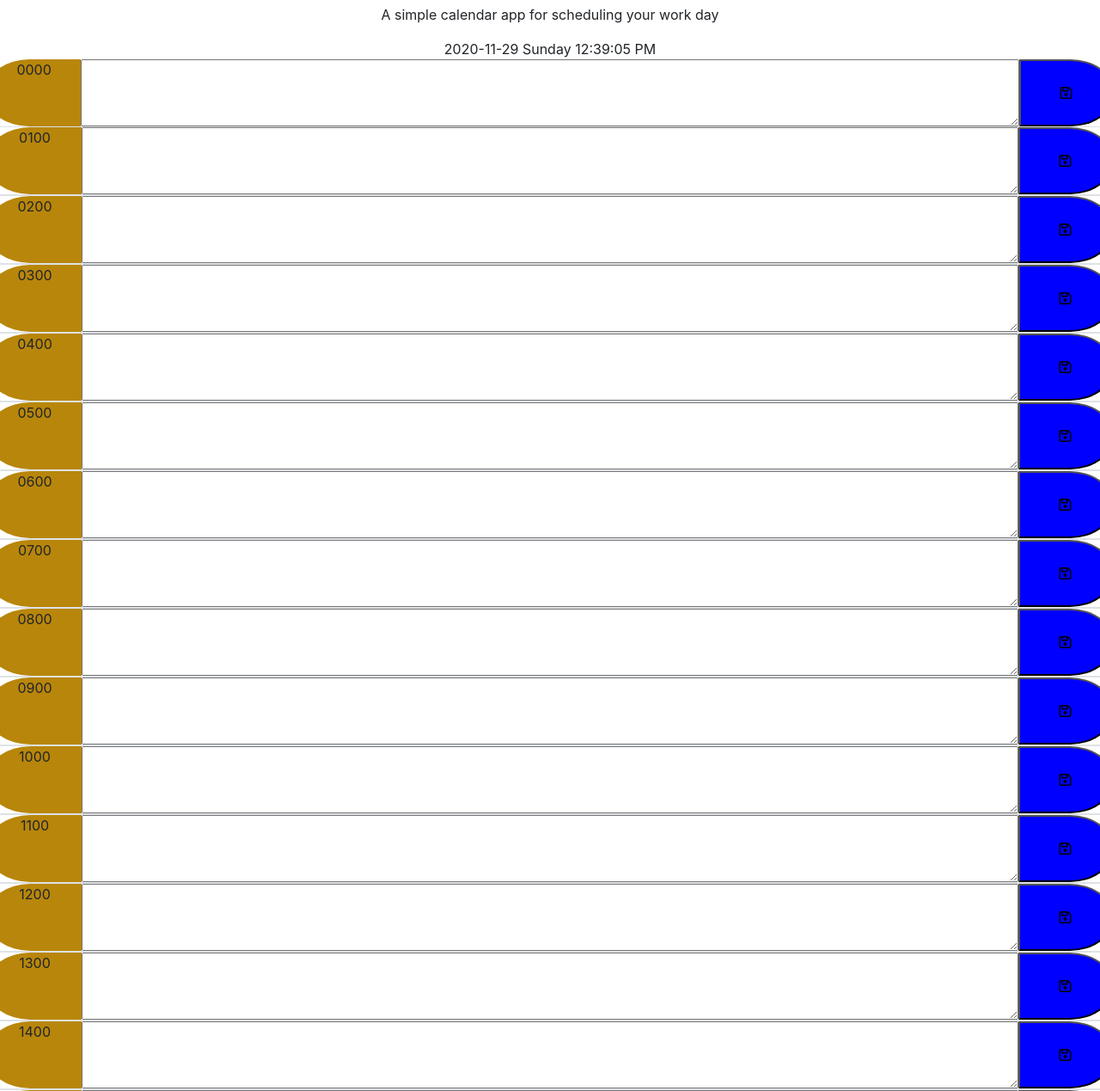
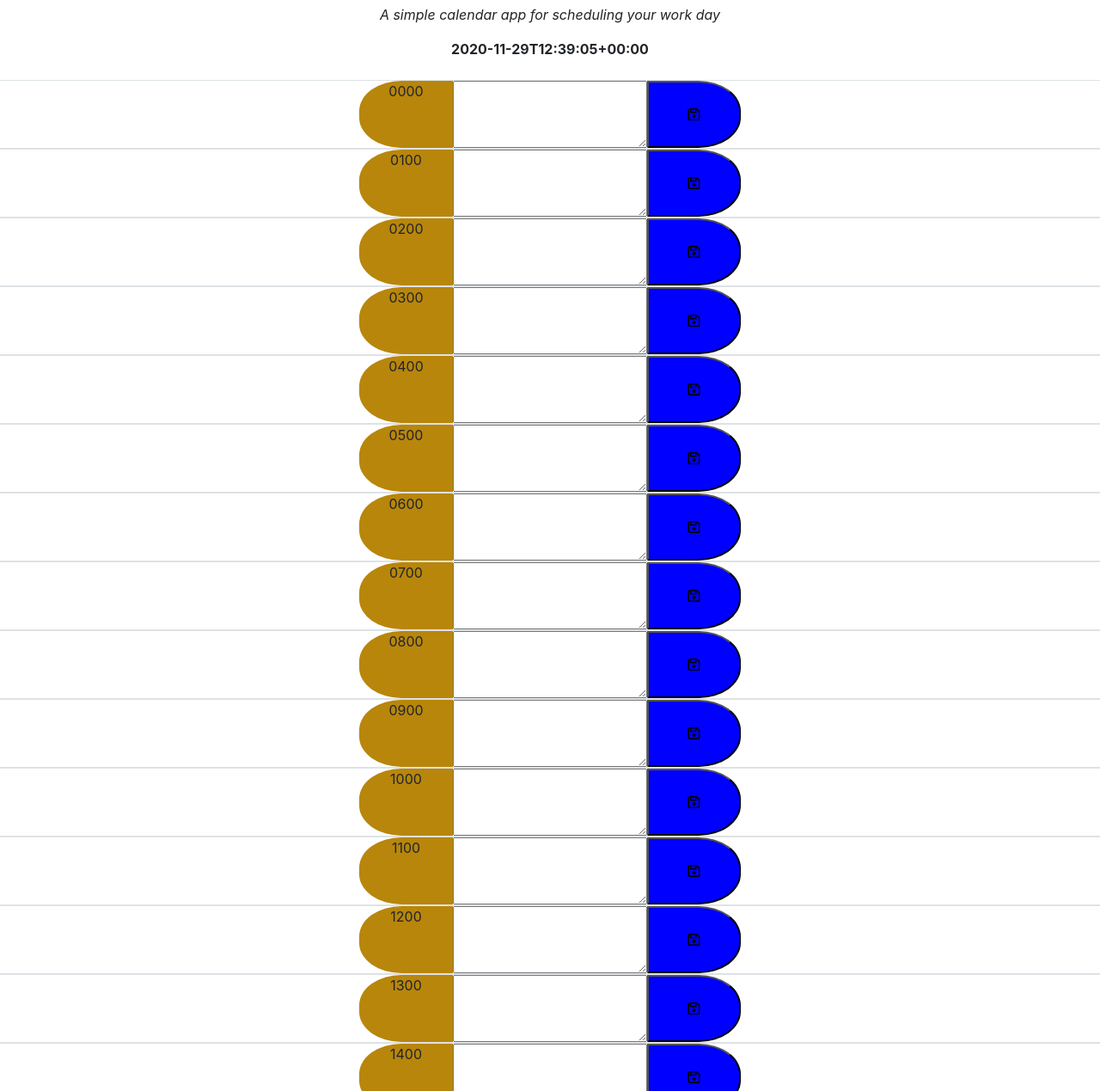
Before and after one commit to supercodingninja/WorkDay-cheduler, a plain HTML site: page index.html in a window 1280 px wide. Shown: the part 51-1320 px from the top of the page at 86% size. Drawn offline with nearby package versions, Linux system fonts and the light colour scheme.

Commit message:
Some CSS styling, continued.

```diff
--- a/Assets/CSS/wds.css
+++ b/Assets/CSS/wds.css
@@ -1,6 +1,10 @@
 /* Ref. Link to Centering https://www.w3.org/Style/Examples/007/center.en.html */
 header {
     text-align: center;
+}
+
+.capMoment {
+    font-weight: bold;
 }
 
 #tod {
--- a/Assets/JS/day.js
+++ b/Assets/JS/day.js
@@ -49,7 +49,8 @@ $(document).ready(function() {
 
 
 // Using https://momentjs.com/ I am having trouble with this section. I have to refresh the page to get the accurate time.//
-$('#currDate').text(moment().format('YYYY-' + 'MM-' + 'DD') + moment().format(' dddd  ') + moment().format('LTS'));
+// $('#currDate').text(moment().format('YYYY-' + 'MM-' + 'DD') + moment().format(' dddd  ') + moment().format('LTS'));
+$('#currDate').text(moment().format());
 
 let counter = 1;
 
--- a/index.html
+++ b/index.html
@@ -25,20 +25,23 @@
     <header class="Impact">
       <h1 class="bigTitle">Work Day Scheduler</h1>
 
-      <p class="brief">A simple calendar app for scheduling your work day</p>
-      <div class="row justify-content-center" id="currDate"><h4></h4></div>
+      <p class="brief"><i>A simple calendar app for scheduling your work day</i></p>
+      <div class="capMoment" id="currDate"><h4></h4></div>
     </header>
+
+    <br>
 
     <!-- Create Timeblocks here. Need part of "Form" tag.  Ref. Link: https://www.w3schools.com/tags/tag_input.asp -->
     <div class="mySchedule">
 
-      <div id="taskRow1" class="row">
+      <div id="taskRow1" class="row justify-content-lg-center border-top border-bottom border-left border-right taskRow">
 
         <div id="tod"class="col-lg-1">
           0000
         </div>
 
-        <textarea rows="3" id="taskEntered1" class="col-lg-10"></textarea>
+        <!-- Format center row (data/task input area), here -->
+        <textarea rows="3" id="taskEntered1" class="col-lg-8.2"></textarea>
 
         <button id="saveTask" class="col-lg-1"><i class="far fa-save"></i></button>
       </div>
@@ -49,7 +52,7 @@
           0100
         </div>
 
-        <textarea rows="3" id="taskEntered2" class="col-lg-10"></textarea>
+        <textarea rows="3" id="taskEntered2" class="col-lg-8.2"></textarea>
 
         <button id="saveTask" class="col-lg-1"><i class="far fa-save"></i></button>
       </div>
@@ -60,7 +63,7 @@
           0200
         </div>
 
-        <textarea rows="3" id="taskEntered3" class="col-lg-10"></textarea>
+        <textarea rows="3" id="taskEntered3" class="col-lg-8.2"></textarea>
 
         <button id="saveTask" class="col-lg-1"><i class="far fa-save"></i></button>
       </div>
@@ -71,7 +74,7 @@
           0300
         </div>
 
-        <textarea rows="3" id="taskEntered4" class="col-lg-10"></textarea>
+        <textarea rows="3" id="taskEntered4" class="col-lg-8.2"></textarea>
 
         <button id="saveTask" class="col-lg-1"><i class="far fa-save"></i></button>
       </div>
@@ -82,7 +85,7 @@
           0400
         </div>
 
-        <textarea rows="3" id="taskEntered5" class="col-lg-10"></textarea>
+        <textarea rows="3" id="taskEntered5" class="col-lg-8.2"></textarea>
 
         <button id="saveTask" class="col-lg-1"><i class="far fa-save"></i></button>
       </div>
@@ -93,7 +96,7 @@
           0500
         </div>
 
-        <textarea rows="3" id="taskEntered6" class="col-lg-10"></textarea>
+        <textarea rows="3" id="taskEntered6" class="col-lg-8.2"></textarea>
 
         <button id="saveTask" class="col-lg-1"><i class="far fa-save"></i></button>
       </div>
@@ -104,7 +107,7 @@
           0600
         </div>
 
-        <textarea rows="3" id="taskEntered7" class="col-lg-10"></textarea>
+        <textarea rows="3" id="taskEntered7" class="col-lg-8.2"></textarea>
 
         <button id="saveTask" class="col-lg-1"><i class="far fa-save"></i></button>
       </div>
@@ -115,7 +118,7 @@
           0700
         </div>
 
-        <textarea rows="3" id="taskEntered8" class="col-lg-10"></textarea>
+        <textarea rows="3" id="taskEntered8" class="col-lg-8.2"></textarea>
 
         <button id="saveTask" class="col-lg-1"><i class="far fa-save"></i></button>
       </div>
@@ -126,7 +129,7 @@
           0800
         </div>
 
-        <textarea rows="3" id="taskEntered9" class="col-lg-10"></textarea>
+        <textarea rows="3" id="taskEntered9" class="col-lg-8.2"></textarea>
 
         <button id="saveTask" class="col-lg-1"><i class="far fa-save"></i></button>
       </div>
@@ -137,7 +140,7 @@
           0900
         </div>
 
-        <textarea rows="3" id="taskEntered10" class="col-lg-10"></textarea>
+        <textarea rows="3" id="taskEntered10" class="col-lg-8.2"></textarea>
 
         <button id="saveTask" class="col-lg-1"><i class="far fa-save"></i></button>
       </div>
@@ -148,7 +151,7 @@
           1000
         </div>
 
-        <textarea rows="3" id="taskEntered11" class="col-lg-10"></textarea>
+        <textarea rows="3" id="taskEntered11" class="col-lg-8.2"></textarea>
 
         <button id="saveTask" class="col-lg-1"><i class="far fa-save"></i></button>
       </div>
@@ -159,7 +162,7 @@
           1100
         </div>
 
-        <textarea rows="3" id="taskEntered12" class="col-lg-10"></textarea>
+        <textarea rows="3" id="taskEntered12" class="col-lg-8.2"></textarea>
 
         <button id="saveTask" class="col-lg-1"><i class="far fa-save"></i></button>
       </div>
@@ -170,7 +173,7 @@
           1200
         </div>
 
-        <textarea rows="3" id="taskEntered13" class="col-lg-10"></textarea>
+        <textarea rows="3" id="taskEntered13" class="col-lg-8.2"></textarea>
 
         <button id="saveTask" class="col-lg-1"><i class="far fa-save"></i></button>
       </div>
@@ -181,7 +184,7 @@
           1300
         </div>
 
-        <textarea rows="3" id="taskEntered14" class="col-lg-10"></textarea>
+        <textarea rows="3" id="taskEntered14" class="col-lg-8.2"></textarea>
 
         <button id="saveTask" class="col-lg-1"><i class="far fa-save"></i></button>
       </div>
@@ -192,7 +195,7 @@
           1400
         </div>
 
-        <textarea rows="3" id="taskEntered15" class="col-lg-10"></textarea>
+        <textarea rows="3" id="taskEntered15" class="col-lg-8.2"></textarea>
 
         <button id="saveTask" class="col-lg-1"><i class="far fa-save"></i></button>
       </div>
@@ -203,7 +206,7 @@
           1500
         </div>
 
-        <textarea rows="3" id="taskEntered16" class="col-lg-10"></textarea>
+        <textarea rows="3" id="taskEntered16" class="col-lg-8.2"></textarea>
 
         <button id="saveTask" class="col-lg-1"><i class="far fa-save"></i></button>
       </div>
@@ -214,7 +217,7 @@
           1600
         </div>
 
-        <textarea rows="3" id="taskEntered17" class="col-lg-10"></textarea>
+        <textarea rows="3" id="taskEntered17" class="col-lg-8.2"></textarea>
 
         <button id="saveTask" class="col-lg-1"><i class="far fa-save"></i></button>
       </div>
@@ -225,7 +228,7 @@
           1700
         </div>
 
-        <textarea rows="3" id="taskEntered18" class="col-lg-10"></textarea>
+        <textarea rows="3" id="taskEntered18" class="col-lg-8.2"></textarea>
 
         <button id="saveTask" class="col-lg-1"><i class="far fa-save"></i></button>
       </div>
@@ -236,7 +239,7 @@
           1800
         </div>
 
-        <textarea rows="3" id="taskEntered19" class="col-lg-10"></textarea>
+        <textarea rows="3" id="taskEntered19" class="col-lg-8.2"></textarea>
 
         <button id="saveTask" class="col-lg-1"><i class="far fa-save"></i></button>
       </div>
@@ -247,7 +250,7 @@
           1900
         </div>
 
-        <textarea rows="3" id="taskEntered20" class="col-lg-10"></textarea>
+        <textarea rows="3" id="taskEntered20" class="col-lg-8.2"></textarea>
 
         <button id="saveTask" class="col-lg-1"><i class="far fa-save"></i></button>
       </div>
@@ -258,7 +261,7 @@
           2000
         </div>
 
-        <textarea rows="3" id="taskEntered21" class="col-lg-10"></textarea>
+        <textarea rows="3" id="taskEntered21" class="col-lg-8.2"></textarea>
 
         <button id="saveTask" class="col-lg-1"><i class="far fa-save"></i></button>
       </div>
@@ -269,7 +272,7 @@
           2100
         </div>
 
-        <textarea rows="3" id="taskEntered22" class="col-lg-10"></textarea>
+        <textarea rows="3" id="taskEntered22" class="col-lg-8.2"></textarea>
 
         <button id="saveTask" class="col-lg-1"><i class="far fa-save"></i></button>
       </div>
@@ -280,7 +283,7 @@
           2200
         </div>
 
-        <textarea rows="3" id="taskEntered23" class="col-lg-10"></textarea>
+        <textarea rows="3" id="taskEntered23" class="col-lg-8.2"></textarea>
 
         <button id="saveTask" class="col-lg-1"><i class="far fa-save"></i></button>
       </div>
@@ -291,7 +294,7 @@
           2300
         </div>
 
-        <textarea rows="3" id="taskEntered24" class="col-lg-10"></textarea>
+        <textarea rows="3" id="taskEntered24" class="col-lg-8.2"></textarea>
 
         <button id="saveTask" class="col-lg-1"><i class="far fa-save"></i></button>
       </div>
```
